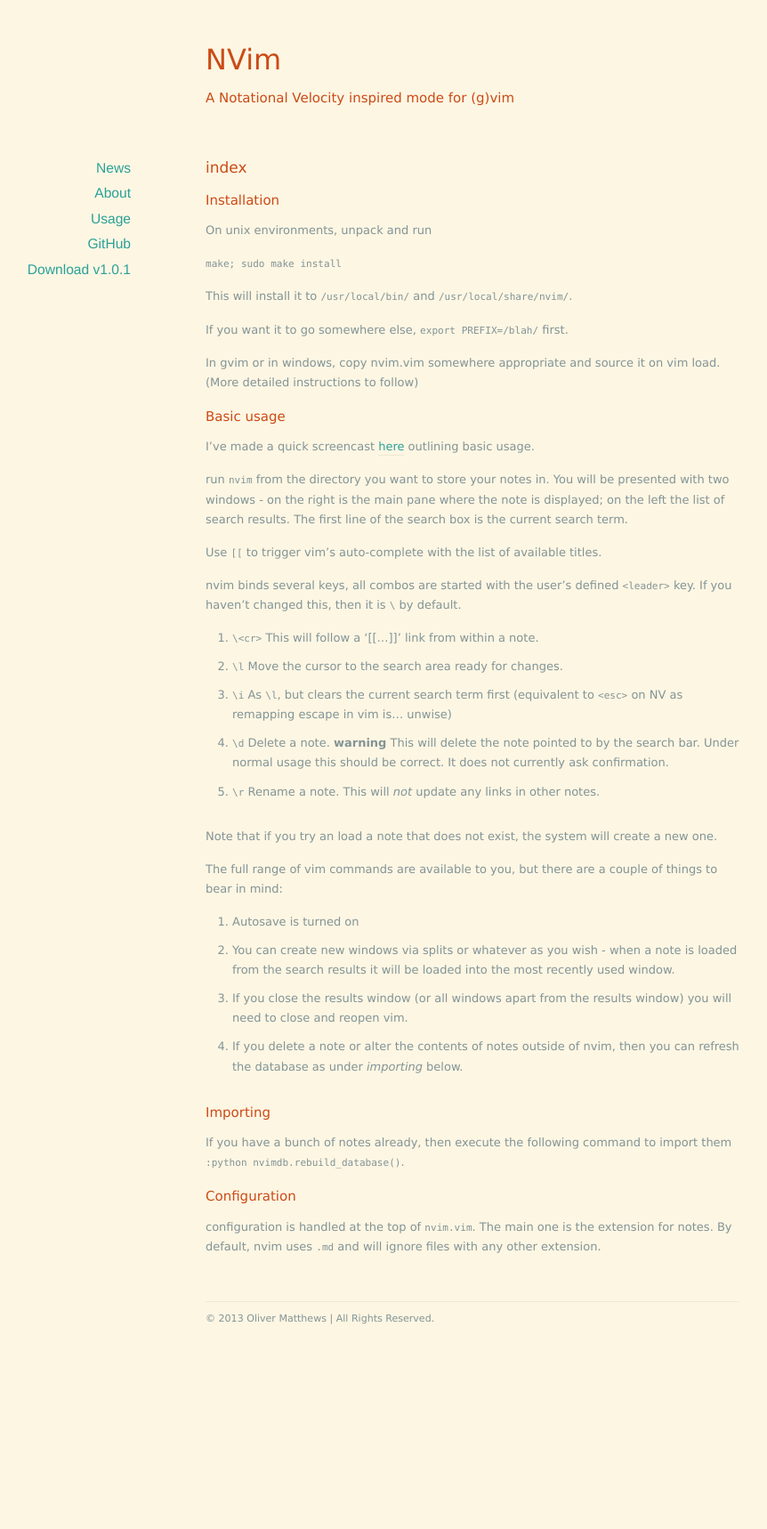
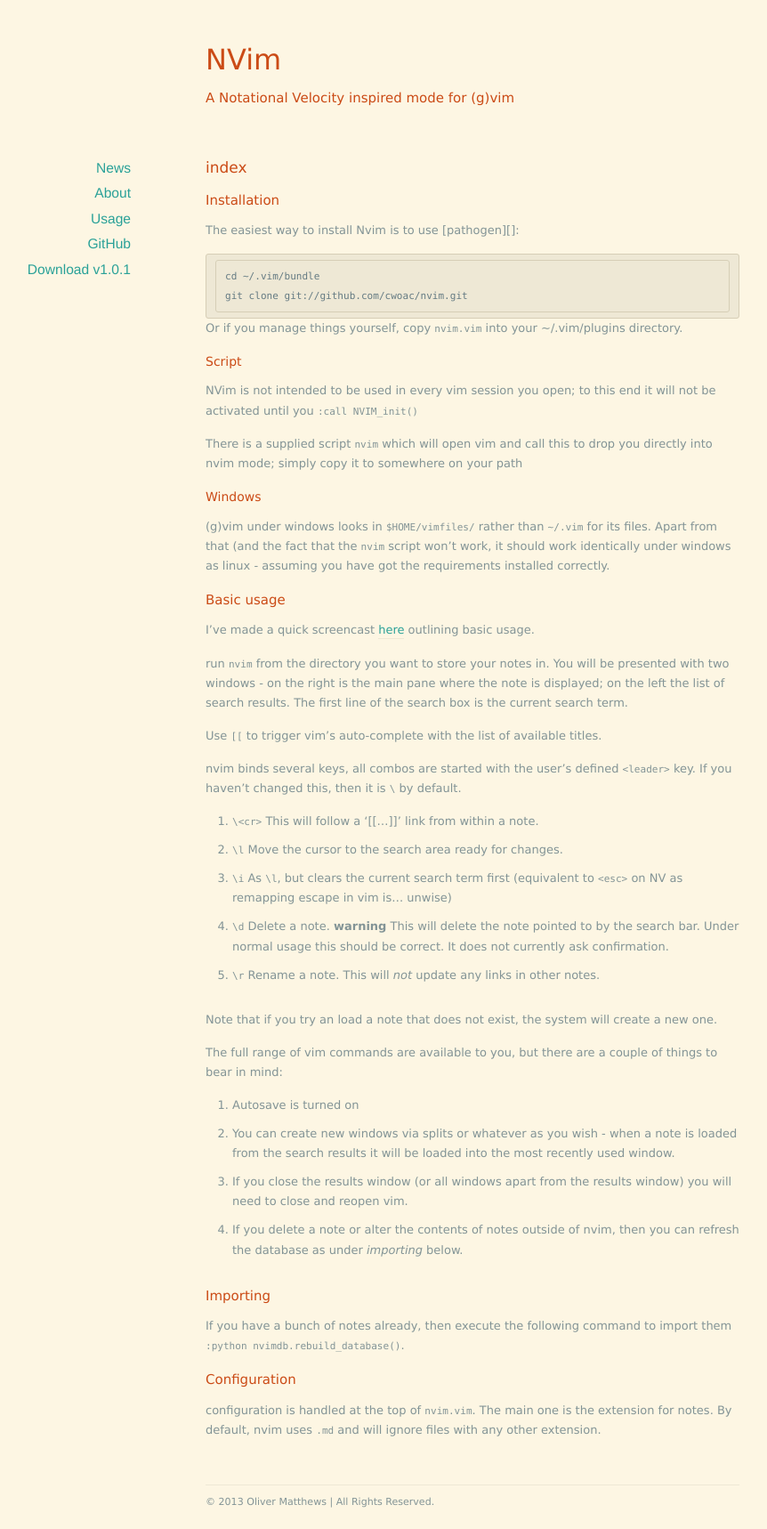
Before and after one commit to cwoac/nvvim, a Jekyll site: the page built from usage.md, in a window 1280 px wide. Shown: the whole page at 89% size, without its empty margins (109-971 px from the left). Built offline with Jekyll 4.4.1, drawn with Linux system fonts in a browser that asks for light colours; before the commit the page ends 1512 px from its top, so only the background shows below that.

Commit message:
update to plugin state

`````diff
--- a/usage.md
+++ b/usage.md
@@ -6,17 +6,24 @@
 #{{ page.title }}
 
 ## Installation
+The easiest way to install Nvim is to use [pathogen][]:
 
-On unix environments, unpack and run
+````
+cd ~/.vim/bundle
+git clone git://github.com/cwoac/nvim.git
+````
 
-`make; sudo make install`
+Or if you manage things yourself, copy `nvim.vim` into your ~/.vim/plugins directory.
 
-This will install it to `/usr/local/bin/` and `/usr/local/share/nvim/`.
+### Script
 
-If you want it to go somewhere else, `export PREFIX=/blah/` first.
+NVim is not intended to be used in every vim session you open; to this end it will not be activated until you `:call NVIM_init()`
 
-In gvim or in windows, copy nvim.vim somewhere appropriate and source it on vim load. (More detailed instructions to follow)
+There is a supplied script `nvim` which will open vim and call this to drop you directly into nvim mode; simply copy it to somewhere on your path
 
+### Windows
+
+(g)vim under windows looks in `$HOME/vimfiles/` rather than `~/.vim` for its files. Apart from that (and the fact that the `nvim` script won't work, it should work identically under windows as linux - assuming you have got the requirements installed correctly.
 
 ## Basic usage
 I've made a quick screencast [here](http://showterm.io/3668688fe06b53482da16) outlining basic usage.
`````
